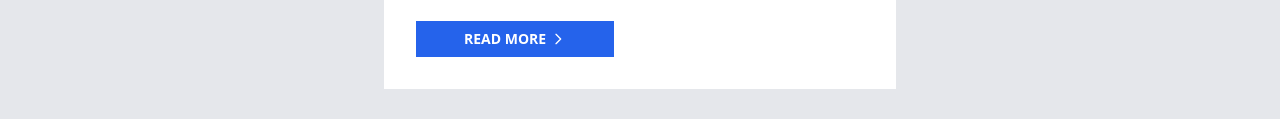
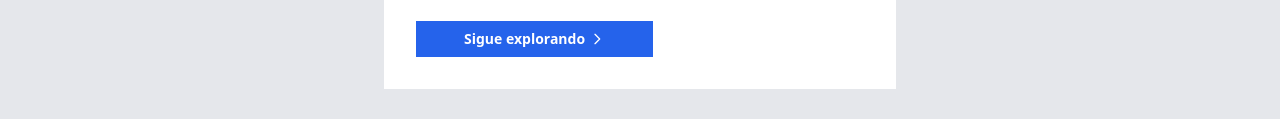
Before and after one commit to jincld/Sitio_Web_DiveTech, a plain HTML site: page index.html in a window 1280 px wide. Shown: the part 2461-2580 px from the top of the page. Drawn offline with nearby package versions, Linux system fonts and the light colour scheme.

Commit message:
Arreglos

```diff
--- a/index.html
+++ b/index.html
@@ -253,7 +253,7 @@
 
     <!-- Button -->
     <button class="bg-blue-600 text-white font-semibold py-2 px-5 text-sm mt-6 inline-flex items-center group">
-      <p> READ MORE </p>
+      <p> Sigue explorando</p>
       <svg xmlns="http://www.w3.org/2000/svg" class="h-4 w-4 ml-1 group-hover:translate-x-2 delay-100 duration-200 ease-in-out" fill="none" viewBox="0 0 24 24" stroke="currentColor">
         <path stroke-linecap="round" stroke-linejoin="round" stroke-width="2" d="M9 5l7 7-7 7" />
       </svg>
```
